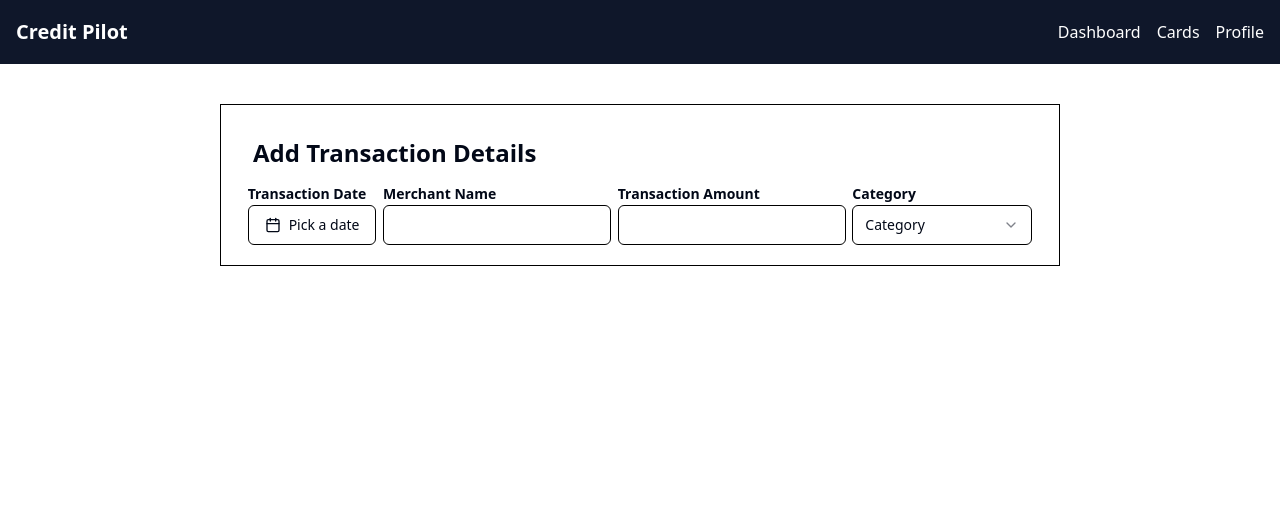
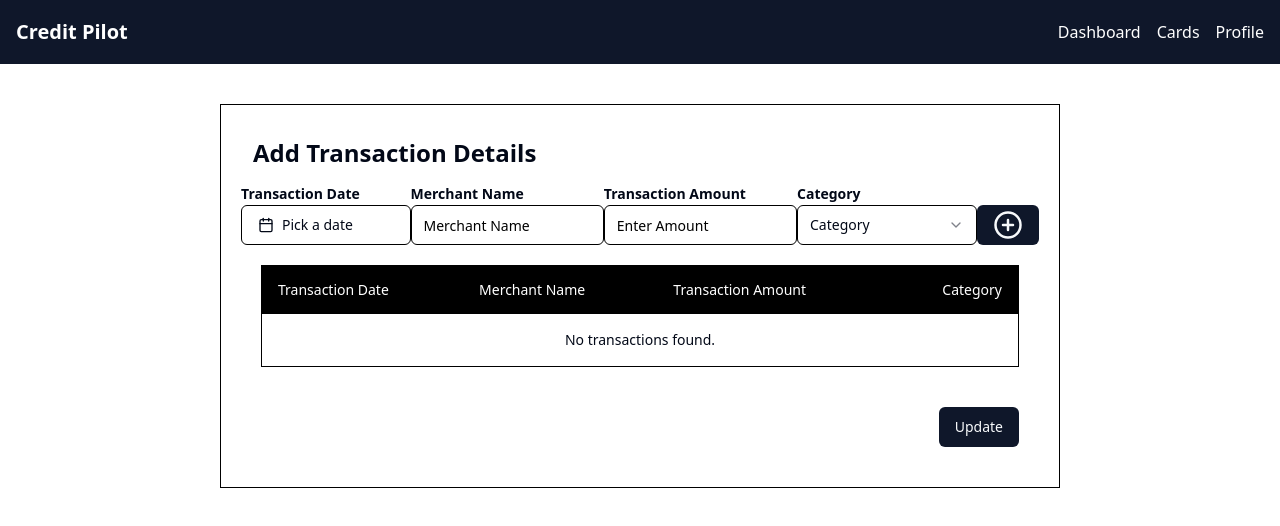
Before and after one commit to ShanZenX/Credit-Pilot, a React (Vite) app: page /Cards/CardDetails/AddTransaction in a window 1280 px wide. Shown: the top 526 px of the page. Built offline with nearby package versions, Linux system fonts and the light colour scheme.

Commit message:
completed add transaction form

```diff
--- a/src/components/Pages/Forms/AddTransactionDetails.tsx
+++ b/src/components/Pages/Forms/AddTransactionDetails.tsx
@@ -2,6 +2,9 @@ import { DatePicker } from "@/components/ui/Datepicker";
 import { Input } from "@/components/ui/input";
 import { Label } from "@/components/ui/label";
 import { useState } from "react";
+import { CirclePlus } from "lucide-react";
+import { useForm } from "react-hook-form";
+
 import {
   Select,
   SelectContent,
@@ -9,47 +12,142 @@ import {
   SelectTrigger,
   SelectValue,
 } from "@/components/ui/select";
+import {
+  Table,
+  TableBody,
+  TableCell,
+  TableHead,
+  TableHeader,
+  TableRow,
+} from "@/components/ui/table";
+import { Button } from "@/components/ui/button";
+import { Link } from "react-router-dom";
+
+type FormValues = {
+  MerchantName: string;
+  TransactionAmount: number;
+  Category: string;
+  TransactionDate: Date | null;
+};
 
 export default function AddTransactionDetails() {
-  const [transactionDate, setTransactionDate] = useState<Date | null>();
+  const { register, handleSubmit, setValue, reset } = useForm<FormValues>();
+  const [transactionDate, setTransactionDate] = useState<Date | null>(null);
+  const [formValues, setFormValues] = useState<FormValues[] | null>(null);
+
+  const onSubmit = (data: FormValues) => {
+    const formData = {
+      ...data,
+      TransactionDate: transactionDate,
+    };
+    setFormValues((prevValues) =>
+      prevValues ? [...prevValues, formData] : [formData]
+    );
+    console.log("Form Values:", formData);
+    reset();
+    setTransactionDate(null);
+  };
+
+  const onUpdateTransaction = () => {
+    console.log(formValues);
+  };
   return (
     <div className="flex flex-col p-10 w-full justify-center items-center ">
-      <form className="w-[70%] flex flex-col border border-black p-5 justify-evenly">
-
-        {transactionDate?.toDateString()}
+      <div className="border border-black p-5 w-[70%]">
+      <form
+        onSubmit={handleSubmit(onSubmit)}
+        className=" flex flex-col  justify-evenly"
+      >
         <h1 className="font-black text-2xl p-3">Add Transaction Details</h1>
 
-        <div className=" flex justify-evenly ">
-
-          <div className="flex flex-col pt-[6px]">
-            <Label> Transaction Date</Label>
+        <div className="flex justify-evenly">
+          <div className="flex flex-col pt-[6px] w-[200px]">
+            <Label>Transaction Date</Label>
             <DatePicker onDateChange={(date) => setTransactionDate(date)} />
           </div>
           <div>
-            <Label> Merchant Name</Label>
-            <Input type="text"></Input>
+            <Label>Merchant Name</Label>
+            <Input
+              {...register("MerchantName", { required: true })}
+              placeholder="Merchant Name"
+              type="text"
+            />
           </div>
           <div>
             <Label>Transaction Amount</Label>
-            <Input type="number"></Input>
+            <Input
+              {...register("TransactionAmount", { required: true })}
+              placeholder="Enter Amount"
+              type="number"
+            />
           </div>
           <div>
-            <Label> Category</Label>
-            <Select >
+            <Label>Category</Label>
+            <Select onValueChange={(value) => setValue("Category", value)}>
               <SelectTrigger className="w-[180px]">
                 <SelectValue placeholder="Category" />
               </SelectTrigger>
-              <SelectContent >
+              <SelectContent>
                 <SelectItem value="Food">Food</SelectItem>
                 <SelectItem value="Petrol">Petrol</SelectItem>
                 <SelectItem value="Travel">Travel</SelectItem>
                 <SelectItem value="Others">Others</SelectItem>
-
               </SelectContent>
             </Select>
           </div>
+          <div className="flex items-end">
+            <Button type="submit">
+              <CirclePlus size={30} />
+            </Button>
+          </div>
+        </div>
+        <div className="m-5">
+          <Table className="border border-black">
+            <TableHeader className="border border-black">
+              <TableRow className="bg-black !text-white border-black hover:bg-black">
+                <TableHead className="text-white">Transaction Date</TableHead>
+                <TableHead className="text-white">Merchant Name</TableHead>
+                <TableHead className="text-white">Transaction Amount</TableHead>
+                <TableHead className="text-right text-white">
+                  Category
+                </TableHead>
+              </TableRow>
+            </TableHeader>
+            <TableBody>
+              {formValues && formValues.length > 0 ? (
+                formValues.map((data, index) => (
+                  <TableRow
+                    className="border border-black hover:bg-[#00000019]"
+                    key={index}
+                  >
+                    <TableCell className="font-medium">
+                      {data.TransactionDate?.toLocaleDateString()}
+                    </TableCell>
+                    <TableCell>{data.MerchantName}</TableCell>
+                    <TableCell>{data.TransactionAmount}</TableCell>
+                    <TableCell className="text-right">
+                      {data.Category}
+                    </TableCell>
+                  </TableRow>
+                ))
+              ) : (
+                <TableRow>
+                  <TableCell colSpan={4} className="text-center">
+                    No transactions found.
+                  </TableCell>
+                </TableRow>
+              )}
+            </TableBody>
+          </Table>
         </div>
       </form>
+      <div className="flex justify-end p-5">
+        <Link to={"/Cards/CardDetails/"}></Link>
+        <Button type="button" onClick={onUpdateTransaction}>
+          Update
+        </Button>
+      </div>
+      </div>
     </div>
   );
 }
--- a/src/components/Pages/datatable/Datatable.tsx
+++ b/src/components/Pages/datatable/Datatable.tsx
@@ -104,14 +104,20 @@ export function DataTable<TData, TValue>({
           </DropdownMenuContent>
         </DropdownMenu>
       </div>
-      <div className="rounded-md border">
-        <Table>
-          <TableHeader>
+      <div className=" ">
+        <Table className="mx-4 rounded-md border border-black w-[96.8%]">
+          <TableHeader className="border !border-black !font-black">
             {table.getHeaderGroups().map((headerGroup) => (
-              <TableRow key={headerGroup.id}>
+              <TableRow
+
+              className="border !border-black !font-black !text-black"
+              key={headerGroup.id}>
+
                 {headerGroup.headers.map((header) => {
                   return (
-                    <TableHead key={header.id}>
+                    <TableHead
+                    className="text-black font-extrabold"
+                    key={header.id}>
                       {header.isPlaceholder
                         ? null
                         : flexRender(
--- a/src/components/SubPages/cards/CardDetails.tsx
+++ b/src/components/SubPages/cards/CardDetails.tsx
@@ -145,7 +145,7 @@ export default function CardDetails() {
           <h1 className="font-bold text-2xl"> Card Statement</h1>
           <Button><Link to={"/Cards/CardDetails/AddTransaction"}>Add Statement</Link></Button>
         </div>
-        <DataTable columns={columns} data={data} />
+        <DataTable columns={columns} data={data}  />
       </div>
       <div className="w-[25%] border border-black p-5 flex flex-col justify-between h-[89vh]">
         <div>
--- a/src/components/SubPages/cards/CardStructure.tsx
+++ b/src/components/SubPages/cards/CardStructure.tsx
@@ -10,7 +10,7 @@ import {
   DialogTrigger,
 } from "@/components/ui/dialog";
 import { useEffect, useState } from "react";
-import Addcard from "@/components/Pages/Forms/Addcard";
+import AddCard from '../../Pages/Forms/AddCard';
 
 
 type CardData = {
@@ -52,7 +52,7 @@ export default function CardStructure() {
                 Make changes to your profile here. Click save when you're done.
               </DialogDescription>
             </DialogHeader>
-            <Addcard />
+            <AddCard />
           </DialogContent>
         </Dialog>{" "}</div>
 
--- a/src/components/ui/input.tsx
+++ b/src/components/ui/input.tsx
@@ -10,7 +10,7 @@ const Input = React.forwardRef<HTMLInputElement, InputProps>(
       <input
         type={type}
         className={cn(
-          "flex h-10 w-full !border-black rounded-md border border-input bg-background px-3 py-2 text-sm ring-offset-background file:border-0 file:bg-transparent file:text-sm file:font-medium placeholder:text-muted-foreground focus-visible:outline-none  focus-visible:ring-ring focus-visible:ring-offset-2 disabled:cursor-not-allowed disabled:opacity-50",
+          "flex h-10 w-full !border-black rounded-md border border-input bg-background px-3 py-2 text-sm ring-offset-background file:border-0 file:bg-transparent file:text-sm file:font-medium placeholder:text-muted-foreground placeholder:text-black focus-visible:outline-none  focus-visible:ring-ring focus-visible:ring-offset-2 disabled:cursor-not-allowed disabled:opacity-50",
           className
         )}
         ref={ref}
--- a/src/components/ui/select.tsx
+++ b/src/components/ui/select.tsx
@@ -17,7 +17,7 @@ const SelectTrigger = React.forwardRef<
   <SelectPrimitive.Trigger
     ref={ref}
     className={cn(
-      "flex h-10 w-full items-center !border-black justify-between rounded-md border border-input bg-background px-3 py-2 text-sm ring-offset-background placeholder:text-muted-foreground focus:outline-none focus:ring-2 focus:ring-ring focus:ring-offset-2 disabled:cursor-not-allowed disabled:opacity-50 [&>span]:line-clamp-1",
+      "flex h-10 w-full items-center !border-black justify-between rounded-md border border-input bg-background px-3 py-2 text-sm ring-offset-background placeholder:text-muted-foreground focus:outline-none  focus:ring-ring focus:ring-offset-2 disabled:cursor-not-allowed disabled:opacity-50 [&>span]:line-clamp-1",
       className
     )}
     {...props}
```
